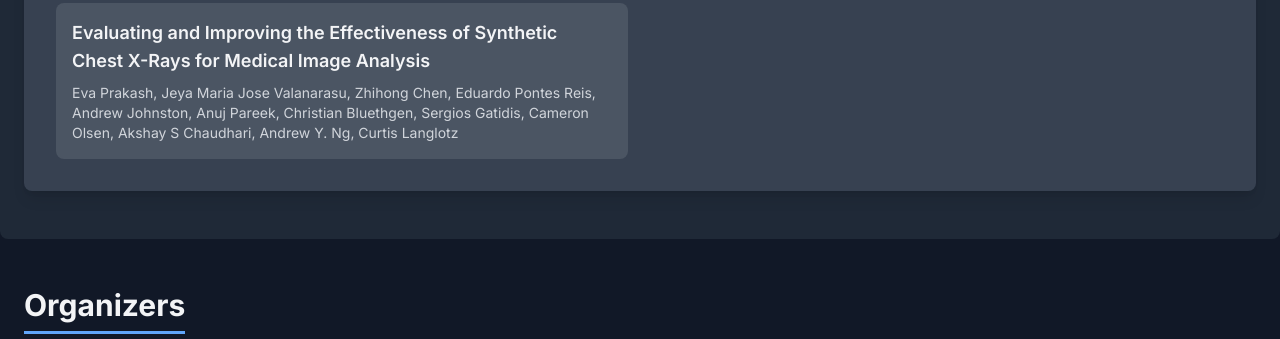
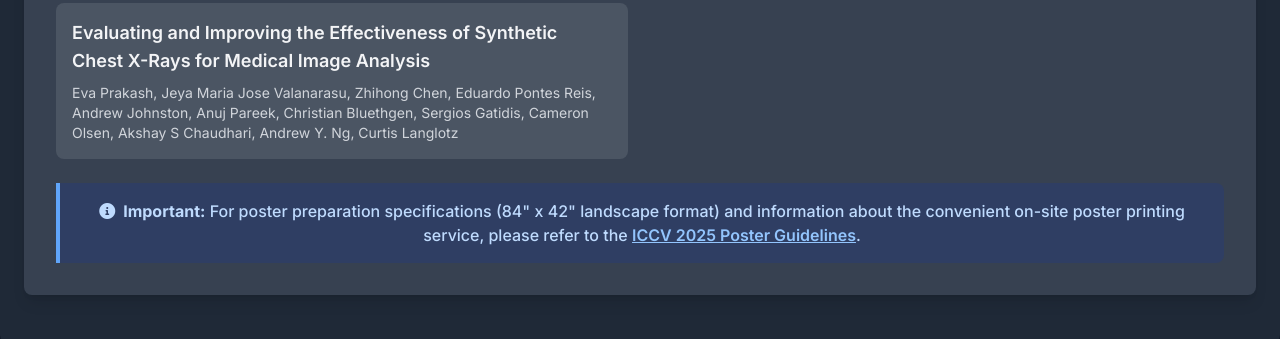
Before and after one commit to apahws/apahws.github.io, a plain HTML site: page index.html in a window 1280 px wide. Shown: the part 4008-4347 px from the top of the page. Drawn offline with nearby package versions, Linux system fonts and the light colour scheme.

Commit message:
minor update

```diff
--- a/index.html
+++ b/index.html
@@ -310,6 +310,11 @@
                         <p class="text-sm text-gray-300">Eva Prakash, Jeya Maria Jose Valanarasu, Zhihong Chen, Eduardo Pontes Reis, Andrew Johnston, Anuj Pareek, Christian Bluethgen, Sergios Gatidis, Cameron Olsen, Akshay S Chaudhari, Andrew Y. Ng, Curtis Langlotz</p>
                     </div>
                 </div>
+                <div class="mt-6 p-4 bg-blue-900 bg-opacity-30 border-l-4 border-blue-400 rounded-r-lg">
+                    <p class="text-blue-200 text-center font-medium">
+                        <i class="fas fa-info-circle mr-2"></i><strong>Important:</strong> For poster preparation specifications (84" x 42" landscape format) and information about the convenient on-site poster printing service, please refer to the <a href="https://iccv.thecvf.com/Conferences/2025/PosterPrinting" target="_blank" class="text-blue-300 hover:text-blue-100 underline font-semibold">ICCV 2025 Poster Guidelines</a>.
+                    </p>
+                </div>
             </div>
         </section>
 
```
